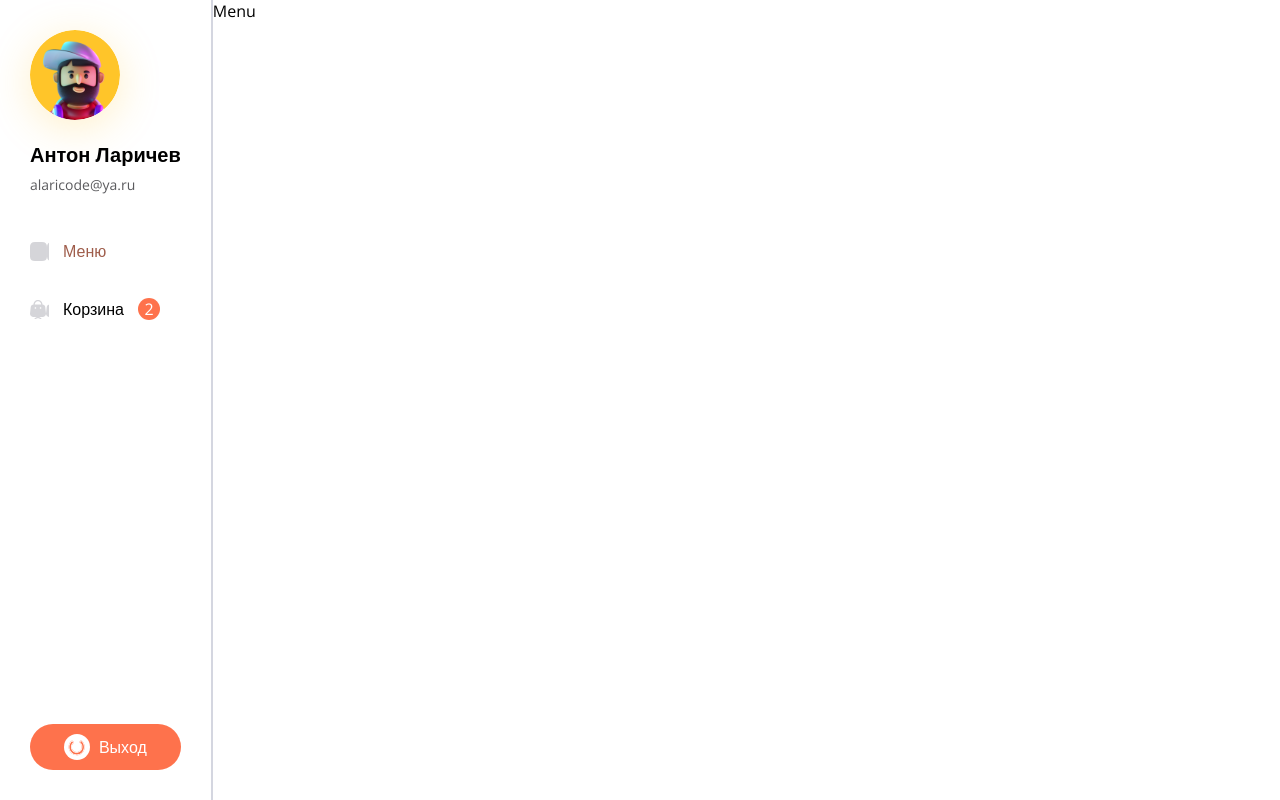
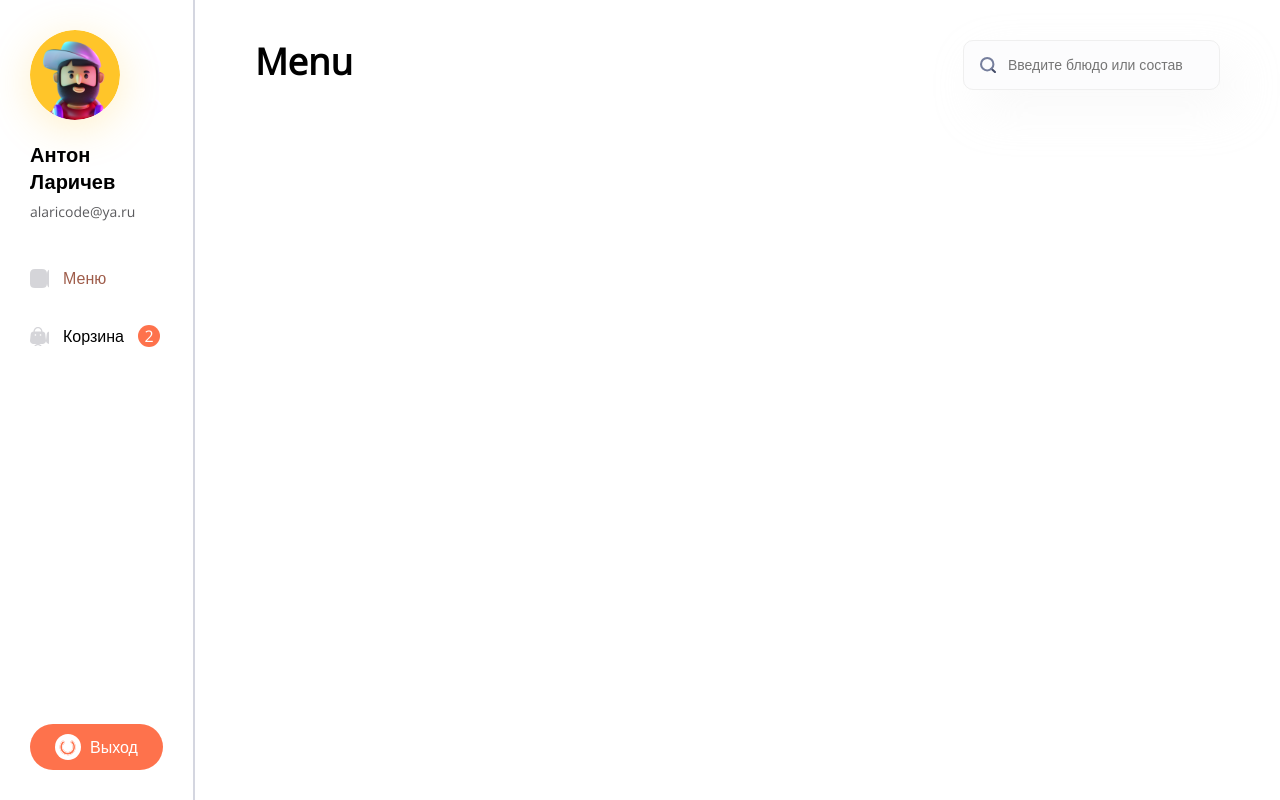
Before and after one commit to NicaZadirieva/react_redux_course, a React (Vite) app in the folder pizza-app/: page / in a window 1280 px wide. Built offline with nearby package versions, Linux system fonts and the light colour scheme.

Commit message:
feat: create Search component NB!: see how to adjust icon inside input element

```diff
--- /dev/null
+++ b/pizza-app/src/components/Heading/Heading.props.ts
@@ -0,0 +1,5 @@
+import { HtmlHTMLAttributes, ReactNode } from 'react';
+
+export interface HeadingProps extends HtmlHTMLAttributes<HTMLHeadingElement> {
+    children: ReactNode;
+}
--- /dev/null
+++ b/pizza-app/src/components/Heading/index.module.css
@@ -0,0 +1,10 @@
+.h1 {
+    color: var(--text-color);
+    font-size: 36.41px;
+    font-weight: 600;
+    font-style: normal;
+    line-height: 120%;
+    letter-spacing: 0%;
+    margin: 0;
+    text-align: left;
+}
--- /dev/null
+++ b/pizza-app/src/components/Heading/index.tsx
@@ -0,0 +1,11 @@
+import cn from 'classnames';
+import { HeadingProps } from './Heading.props';
+import styles from './index.module.css';
+
+function Heading({children, className, ...props}: HeadingProps) {
+	return (
+		<h1 {...props} className={cn(className, styles['h1'])}>{children}</h1>
+	);
+};
+
+export default Heading;
--- /dev/null
+++ b/pizza-app/src/components/Search/Search.props.ts
@@ -0,0 +1,5 @@
+import { InputHTMLAttributes } from 'react';
+
+export interface SearchProps extends InputHTMLAttributes<HTMLInputElement>{
+    isValid?: boolean;
+}
--- /dev/null
+++ b/pizza-app/src/components/Search/index.module.css
@@ -0,0 +1,26 @@
+.input {
+    font-size: 14px;
+    font-weight: 400;
+    font-style: normal;
+    color: var(--text-color);
+    box-sizing: border-box;
+    border: 1px solid rgb(239, 239, 239);
+    border-radius: 10px;
+    box-shadow: 15px 20px 45px 0px rgba(233, 233, 233, 0.25);
+    background: rgb(252, 252, 253);
+    padding: 16px 30px 16px 44px;
+    min-width: 200px;
+}
+
+.input-wrapper {
+    position: relative;
+}
+.icon {
+    position: absolute;
+    left: 17px;
+    top: 17px;
+}
+.invalid {
+    border: 1px solid red;
+    background: rgb(113, 13, 13);
+}
--- /dev/null
+++ b/pizza-app/src/components/Search/index.tsx
@@ -0,0 +1,17 @@
+import cn from 'classnames';
+import { forwardRef } from 'react';
+import styles from './index.module.css';
+import { SearchProps } from './Search.props';
+
+const Search = forwardRef<HTMLInputElement, SearchProps>(function Input({ isValid = true, className, ...props} : SearchProps, ref) {
+	return (
+		<div className={styles['input-wrapper']}>
+			<input ref={ref} {...props} className={cn(styles['input'], className, {
+				[styles['invalid']]: isValid == false
+			})}/>
+			<img className={styles['icon']} alt='Иконка лупы' src='/search-icon.svg' />
+		</div>
+	);
+});
+
+export default Search;
--- a/pizza-app/src/layout/NavigateLayout/index.module.css
+++ b/pizza-app/src/layout/NavigateLayout/index.module.css
@@ -95,3 +95,8 @@
 .active {
     color: var(--primary-hover-color);
 }
+
+.layout-content {
+    padding: 40px 60px;
+    width: 100%;
+}
--- /dev/null
+++ b/pizza-app/src/pages/Menu/index.module.css
@@ -0,0 +1,4 @@
+.head {
+    display: flex;
+    justify-content: space-between;
+}
--- a/pizza-app/src/pages/Menu/index.tsx
+++ b/pizza-app/src/pages/Menu/index.tsx
@@ -1,8 +1,15 @@
+import Heading from '../../components/Heading';
+import Search from '../../components/Search';
+import styles from './index.module.css';
+
 function Menu() {
 	return (
-		<span style={{color: 'black'}}>
-			Menu
-		</span>
+		<>
+			<div className={styles['head']}>
+				<Heading>Menu</Heading>
+				<Search placeholder='Введите блюдо или состав'/>
+			</div>
+		</>
 	);
 }
 
```
Also changed, not shown: pizza-app/public/search-icon.svg (added).
